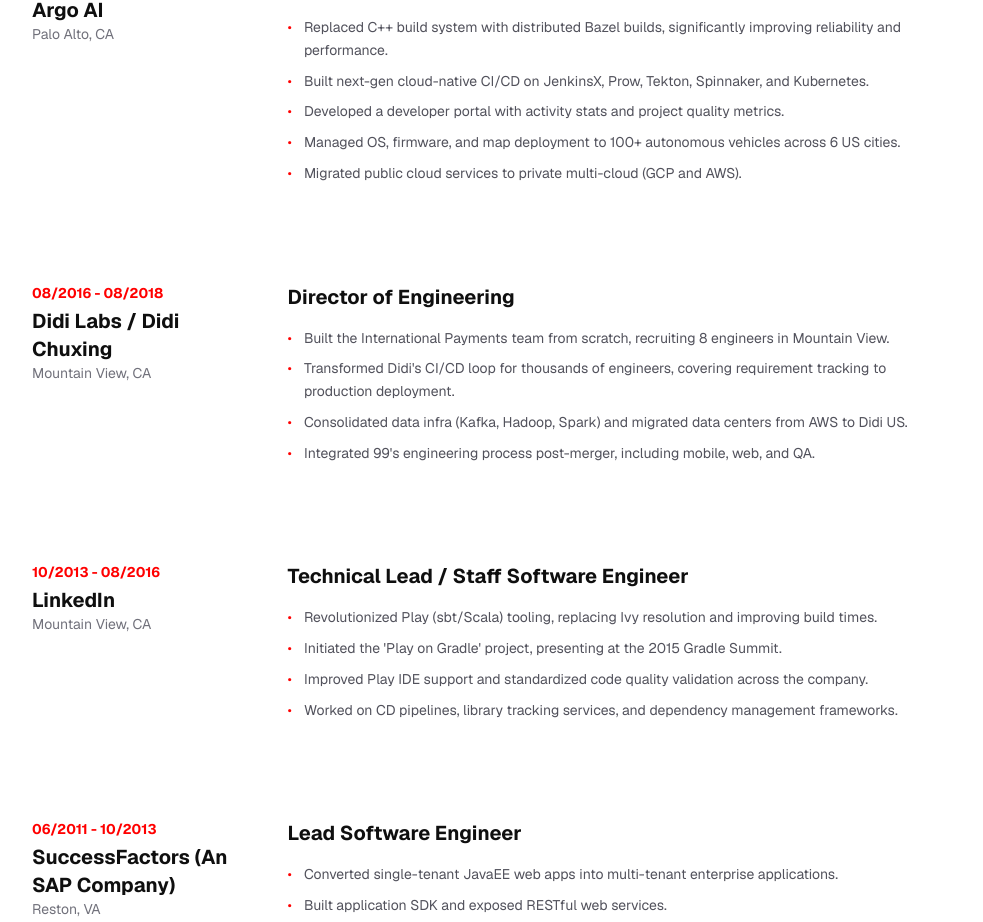
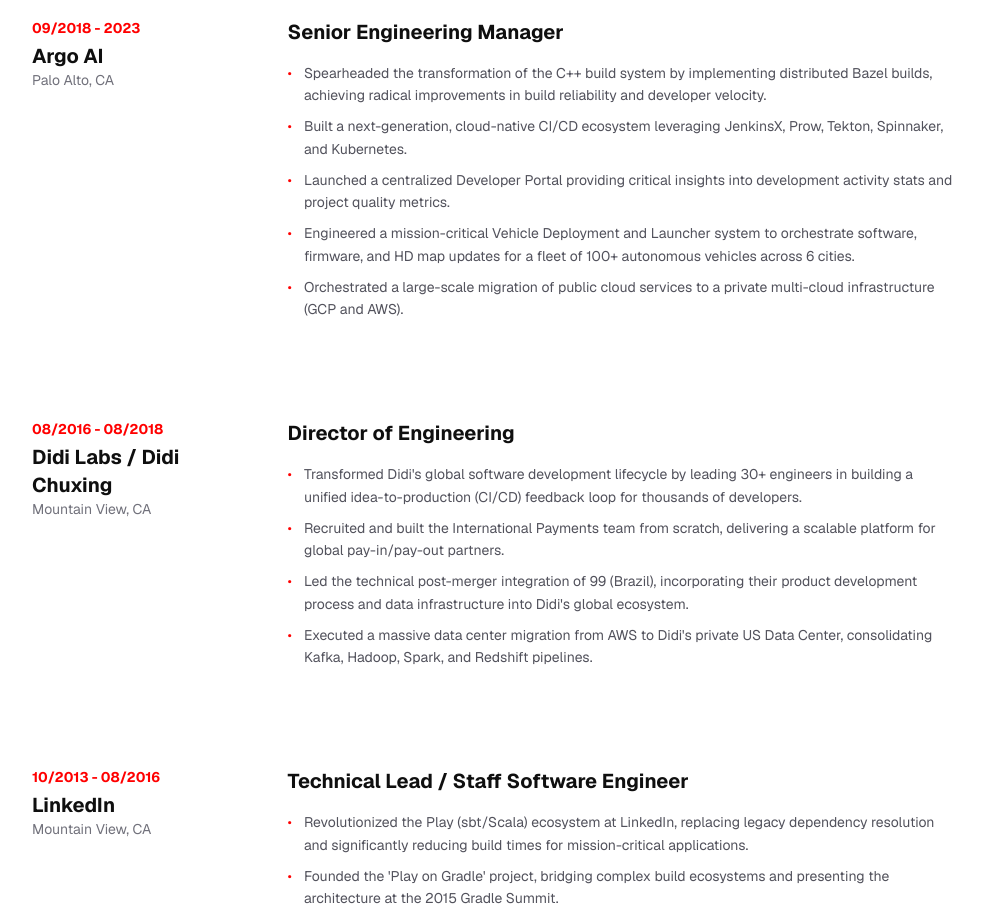
Before and after one commit to wchen9911/wchen.xyz, a Next.js app: page / in a window 1280 px wide. Shown: the part 891-1813 px from the top of the page, without its empty margins (145-1128 px from the left). Built offline with nearby package versions, Linux system fonts and the light colour scheme.

Commit message:
Enrich experience with high-impact LinkedIn-style descriptions

```diff
--- a/src/app/data.ts
+++ b/src/app/data.ts
@@ -24,24 +24,24 @@
       company: "YouTube / Google",
       period: "2023 - Present",
       location: "San Bruno, CA",
-      description: "Leading engineering teams at YouTube to improve developer velocity and infrastructure.",
+      description: "Leading engineering teams at YouTube focused on large-scale infrastructure and developer experience (DevEx) for the world's largest video platform.",
       highlights: [
-        "Focusing on large-scale infrastructure and developer experience at the world's largest video platform.",
-        "Applying DevEx principles to elevate engineering craftsmanship and productivity."
+        "Strategizing and executing initiatives to elevate engineering craftsmanship, productivity, and happiness across a global engineering organization.",
+        "Applying advanced DevEx principles to solve complex infrastructure challenges and streamline developer workflows at Google scale."
       ]
     },
     {
       role: "Senior Engineering Manager",
       company: "Argo AI",
-      period: "09/2018 - Present",
+      period: "09/2018 - 2023",
       location: "Palo Alto, CA",
-      description: "Built Argo's DevInfra organization from 4 to 20+ engineers, covering Build, CI/CD, DevExp, Vehicle Deployment, and Cloud Infra.",
+      description: "Architected and scaled Argo AI's Developer Infrastructure organization from 4 to 20+ engineers across 3 locations, supporting hundreds of hardware and software engineers.",
       highlights: [
-        "Replaced C++ build system with distributed Bazel builds, significantly improving reliability and performance.",
-        "Built next-gen cloud-native CI/CD on JenkinsX, Prow, Tekton, Spinnaker, and Kubernetes.",
-        "Developed a developer portal with activity stats and project quality metrics.",
-        "Managed OS, firmware, and map deployment to 100+ autonomous vehicles across 6 US cities.",
-        "Migrated public cloud services to private multi-cloud (GCP and AWS)."
+        "Spearheaded the transformation of the C++ build system by implementing distributed Bazel builds, achieving radical improvements in build reliability and developer velocity.",
+        "Built a next-generation, cloud-native CI/CD ecosystem leveraging JenkinsX, Prow, Tekton, Spinnaker, and Kubernetes.",
+        "Launched a centralized Developer Portal providing critical insights into development activity stats and project quality metrics.",
+        "Engineered a mission-critical Vehicle Deployment and Launcher system to orchestrate software, firmware, and HD map updates for a fleet of 100+ autonomous vehicles across 6 cities.",
+        "Orchestrated a large-scale migration of public cloud services to a private multi-cloud infrastructure (GCP and AWS)."
       ]
     },
     {
@@ -49,12 +49,12 @@
       company: "Didi Labs / Didi Chuxing",
       period: "08/2016 - 08/2018",
       location: "Mountain View, CA",
-      description: "Led International Payments and 99 (Brazilian subsidiary) engineering teams, as well as the Effectiveness Platform (Head of Tools and Infra).",
+      description: "Held dual leadership roles as Head of Tools & Infrastructure (Effectiveness Platform) and Director of International Business Technology.",
       highlights: [
-        "Built the International Payments team from scratch, recruiting 8 engineers in Mountain View.",
-        "Transformed Didi's CI/CD loop for thousands of engineers, covering requirement tracking to production deployment.",
-        "Consolidated data infra (Kafka, Hadoop, Spark) and migrated data centers from AWS to Didi US.",
-        "Integrated 99's engineering process post-merger, including mobile, web, and QA."
+        "Transformed Didi's global software development lifecycle by leading 30+ engineers in building a unified idea-to-production (CI/CD) feedback loop for thousands of developers.",
+        "Recruited and built the International Payments team from scratch, delivering a scalable platform for global pay-in/pay-out partners.",
+        "Led the technical post-merger integration of 99 (Brazil), incorporating their product development process and data infrastructure into Didi's global ecosystem.",
+        "Executed a massive data center migration from AWS to Didi's private US Data Center, consolidating Kafka, Hadoop, Spark, and Redshift pipelines."
       ]
     },
     {
@@ -62,12 +62,12 @@
       company: "LinkedIn",
       period: "10/2013 - 08/2016",
       location: "Mountain View, CA",
-      description: "Tech Lead for Development Tools and representative to the Horizontal Initiative Committee.",
+      description: "Technical Lead for Development Tools and key representative on the Horizontal Initiative Committee.",
       highlights: [
-        "Revolutionized Play (sbt/Scala) tooling, replacing Ivy resolution and improving build times.",
-        "Initiated the 'Play on Gradle' project, presenting at the 2015 Gradle Summit.",
-        "Improved Play IDE support and standardized code quality validation across the company.",
-        "Worked on CD pipelines, library tracking services, and dependency management frameworks."
+        "Revolutionized the Play (sbt/Scala) ecosystem at LinkedIn, replacing legacy dependency resolution and significantly reducing build times for mission-critical applications.",
+        "Founded the 'Play on Gradle' project, bridging complex build ecosystems and presenting the architecture at the 2015 Gradle Summit.",
+        "Standardized code quality validation and improved IDE support for distributed development across the engineering organization.",
+        "Contributed to core pieces of the LinkedIn library tracking and cross-project development infrastructure."
       ]
     },
     {
@@ -75,18 +75,18 @@
       company: "SuccessFactors (An SAP Company)",
       period: "06/2011 - 10/2013",
       location: "Reston, VA",
-      description: "Tech Lead of Platform Foundation and Architecture Design Review Committee member.",
+      description: "Technical Lead of the Platform Foundation team and member of the Architecture Design Review Committee.",
       highlights: [
-        "Converted single-tenant JavaEE web apps into multi-tenant enterprise applications.",
-        "Built application SDK and exposed RESTful web services.",
-        "Streamlined build and delivery by integrating Maven, TeamCity, Jenkins, and Git."
+        "Led the architectural transformation of a single-tenant JavaEE Web Application into a modern, multi-tenant enterprise platform.",
+        "Designed and implemented the application's SDK and core RESTful web services to enable ecosystem growth.",
+        "Modernized the build and delivery pipeline by integrating Maven, Jenkins, and TeamCity into a streamlined CI process."
       ]
     }
   ],
   skills: {
-    leadership: ["Org Building", "Strategic Planning", "Recruiting", "Multi-cultural Leadership", "Technical Architecture"],
-    infrastructure: ["Bazel", "Kubernetes", "CI/CD", "AWS/GCP", "Terraform", "Docker"],
-    development: ["Java/JavaEE", "Scala", "sbt/Gradle", "React", "Python", "CLI Tooling"]
+    leadership: ["Org Building & Scaling", "Strategic Planning", "Recruiting & Talent Development", "Multi-cultural Distributed Leadership", "Technical Architecture"],
+    infrastructure: ["Bazel (Distributed Builds)", "Kubernetes & Cloud-Native CI/CD", "AWS & GCP (Multi-cloud)", "Infrastructure as Code (Terraform)", "Docker & Container Orchestration"],
+    development: ["Java/JavaEE & Spring", "Scala & sbt/Gradle", "System Design & SDK Development", "Python & CLI Tooling", "Developer Experience (DevEx) Metrics"]
   },
   education: [
     { school: "University of Central Florida", degree: "Master of Science, Computer Science", period: "2004 - 2007" },
```
